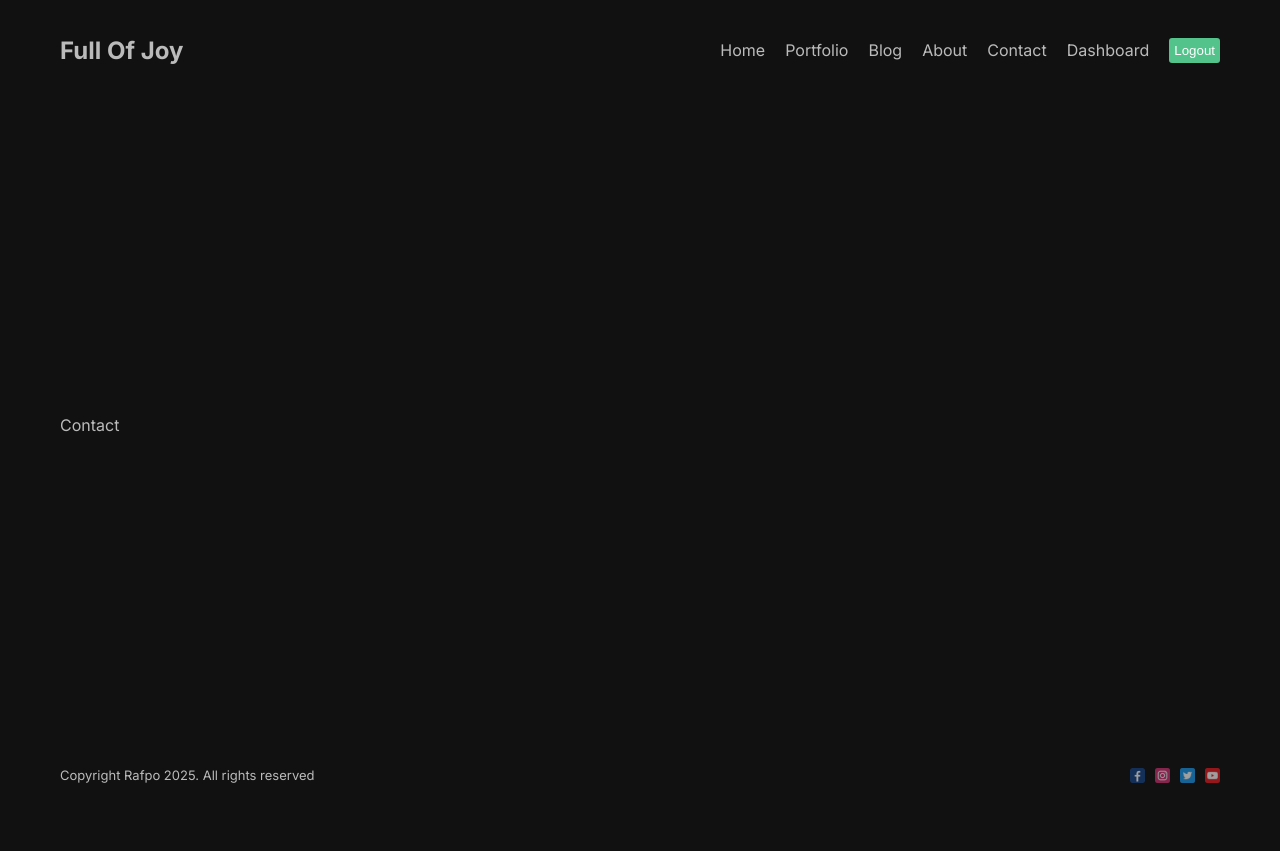
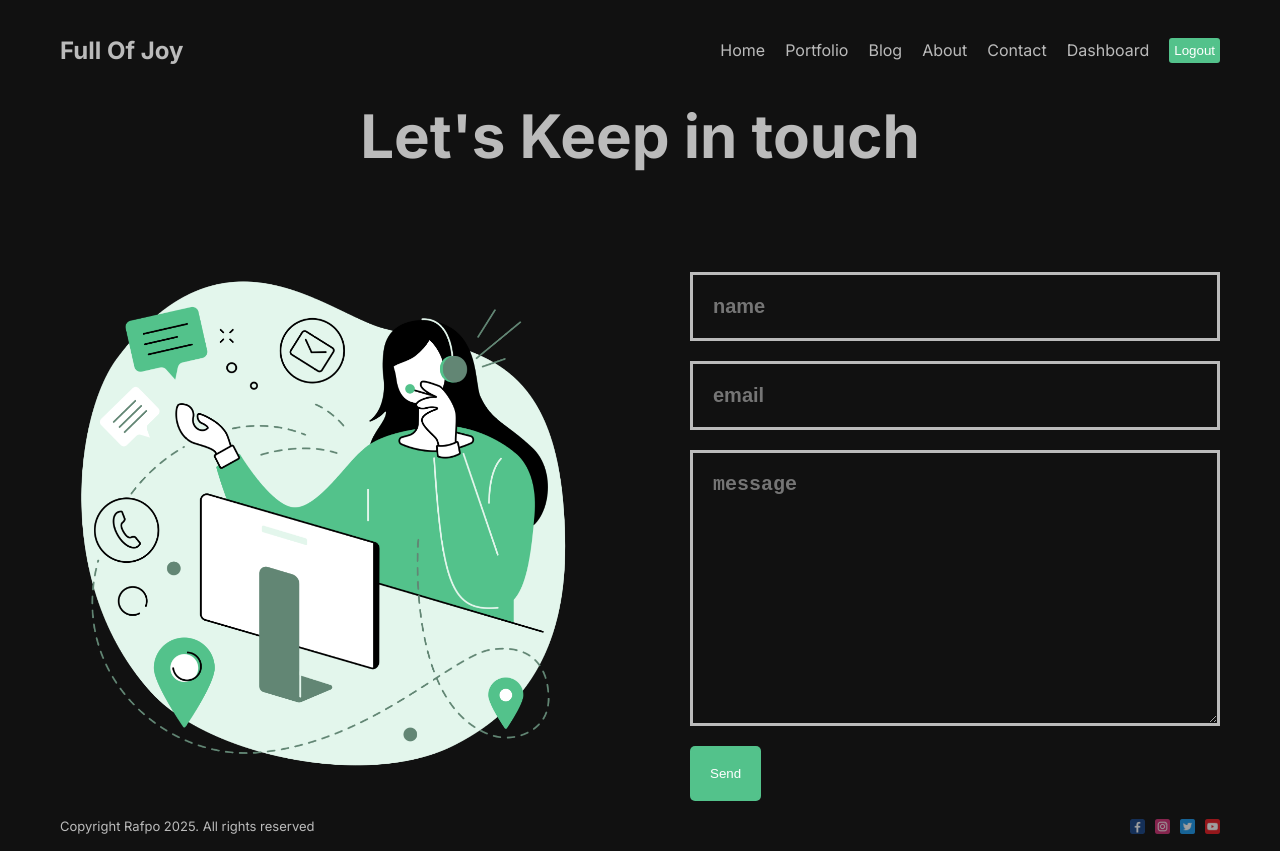
Before and after one commit to rafpoo/next-tutorial, a Next.js app: page /contact in a window 1280 px wide. Before the commit the page ends 800 px from the top, so only its background shows below. Built offline with nearby package versions, Linux system fonts and the light colour scheme.

Commit message:
feat: contact page + animations

```diff
--- a/src/app/contact/page.jsx
+++ b/src/app/contact/page.jsx
@@ -1,8 +1,45 @@
 import React from "react";
 import styles from "./page.module.css";
+import Image from "next/image";
+import Button from "@/components/Button/Button";
 
 const Contact = () => {
-  return <div className={styles.contact}>Contact</div>;
+  return (
+    <div className={styles.container}>
+      <h1 className={styles.title}>Let&apos;s Keep in touch</h1>
+      <div className={styles.content}>
+        <div className={styles.imgContainer}>
+          <Image
+            src="/contact.png"
+            alt=""
+            fill={true}
+            className={styles.image}
+          />
+        </div>
+        <form className={styles.form}>
+          <input
+            type="text"
+            name="name"
+            placeholder="name"
+            className={styles.input}
+          />
+          <input
+            type="text"
+            name="email"
+            placeholder="email"
+            className={styles.input}
+          />
+          <textarea
+            className={styles.textArea}
+            placeholder="message"
+            cols={30}
+            rows={10}
+          />
+          <Button url="#" text={"Send"} />
+        </form>
+      </div>
+    </div>
+  );
 };
 
 export default Contact;
--- a/src/app/contact/page.module.css
+++ b/src/app/contact/page.module.css
@@ -1,2 +1,53 @@
 .container {
 }
+
+.content {
+  display: flex;
+  gap: 100px;
+  align-items: center;
+}
+
+.title {
+  font-size: 60px;
+  margin-bottom: 100px;
+  text-align: center;
+}
+
+.imgContainer {
+  flex: 1;
+  height: 500px;
+  position: relative;
+}
+
+.form {
+  flex: 1;
+  display: flex;
+  flex-direction: column;
+  gap: 20px;
+}
+
+.input,
+.textArea {
+  padding: 20px;
+  background-color: transparent;
+  border: none;
+  outline: none;
+  color: #bbb;
+  border: 3px solid #bbb;
+  font-size: 20px;
+  font-weight: bold;
+}
+
+.image {
+  object-fit: contain;
+  animation: move 3s infinite ease alternate;
+}
+
+@keyframes move {
+  from {
+    transform: translateY(-15px);
+  }
+  to {
+    transform: translateY(0px) scale(1.03);
+  }
+}
--- a/src/app/page.module.css
+++ b/src/app/page.module.css
@@ -21,7 +21,17 @@
 .img {
   width: 100%;
   height: 500px;
-  object-fit: cover;
+  object-fit: contain;
+  animation: move 3s infinite ease alternate;
+}
+
+@keyframes move {
+  from {
+    transform: translateY(-10px);
+  }
+  to {
+    transform: translateY(10px);
+  }
 }
 
 .desc {
```
